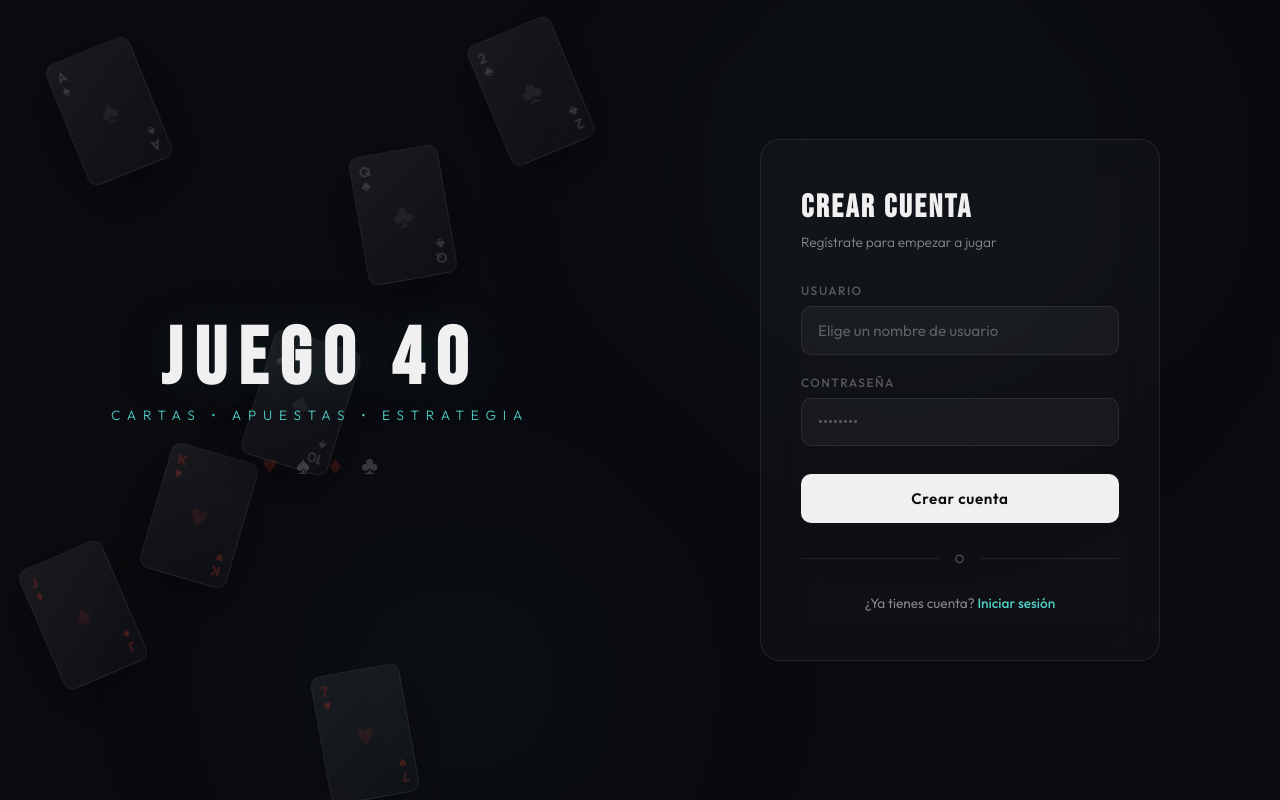
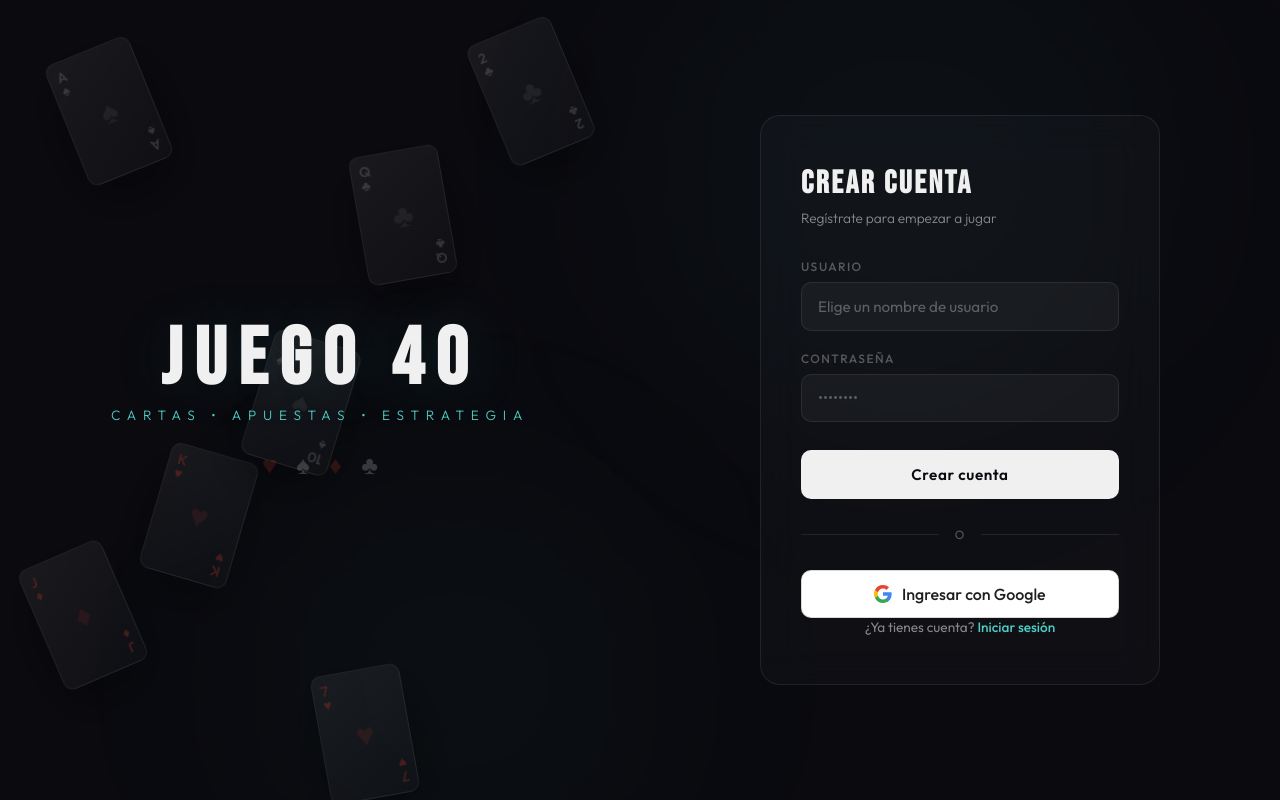
Before and after one commit to Saul7211/Grupo_B, a website: page frontend/register.html in a window 1280 px wide. Drawn offline with nearby package versions, Linux system fonts and the light colour scheme; no server answers.

Commit message:
boton en registro

```diff
--- a/frontend/register.html
+++ b/frontend/register.html
@@ -7,6 +7,17 @@
   <link rel="preconnect" href="https://fonts.googleapis.com">
   <link href="https://fonts.googleapis.com/css2?family=Bebas+Neue&family=Outfit:wght@300;400;500;600&display=swap" rel="stylesheet">
   <link rel="stylesheet" href="css/register.css">
+
+  <style>
+      .google-btn{
+        display:flex;align-items:center;justify-content:center;gap:.6rem;
+        width:100%;padding:.8rem 1rem;margin-top:.25rem;
+        background:#fff;color:#1f1f1f;font-family:'Outfit',sans-serif;font-weight:500;
+        border:1px solid rgba(0,0,0,.15);border-radius:10px;
+        text-decoration:none;cursor:pointer;transition:background .2s;
+      }
+      .google-btn:hover{ background:#f5f5f5; }
+  </style>
 </head>
 <body>
 
@@ -56,6 +67,16 @@
 
         <div class="divider">o</div>
 
+        <a href="/auth/google" class="google-btn">
+          <svg width="18" height="18" viewBox="0 0 18 18" xmlns="http://www.w3.org/2000/svg">
+            <path fill="#4285F4" d="M17.64 9.2c0-.64-.06-1.25-.16-1.84H9v3.48h4.84a4.14 4.14 0 0 1-1.8 2.72v2.26h2.92c1.7-1.57 2.68-3.88 2.68-6.62z"/>
+            <path fill="#34A853" d="M9 18c2.43 0 4.47-.8 5.96-2.18l-2.92-2.26c-.8.54-1.84.86-3.04.86-2.34 0-4.32-1.58-5.02-3.7H.96v2.34A9 9 0 0 0 9 18z"/>
+            <path fill="#FBBC05" d="M3.98 10.72a5.4 5.4 0 0 1 0-3.44V4.94H.96a9 9 0 0 0 0 8.12l3.02-2.34z"/>
+            <path fill="#EA4335" d="M9 3.58c1.32 0 2.5.46 3.44 1.35l2.58-2.58A9 9 0 0 0 9 0 9 9 0 0 0 .96 4.94l3.02 2.34C4.68 5.16 6.66 3.58 9 3.58z"/>
+          </svg>
+          <span>Ingresar con Google</span>
+        </a>
+
         <p class="link">
           ¿Ya tienes cuenta? <a href="login.html">Iniciar sesión</a>
         </p>
```
